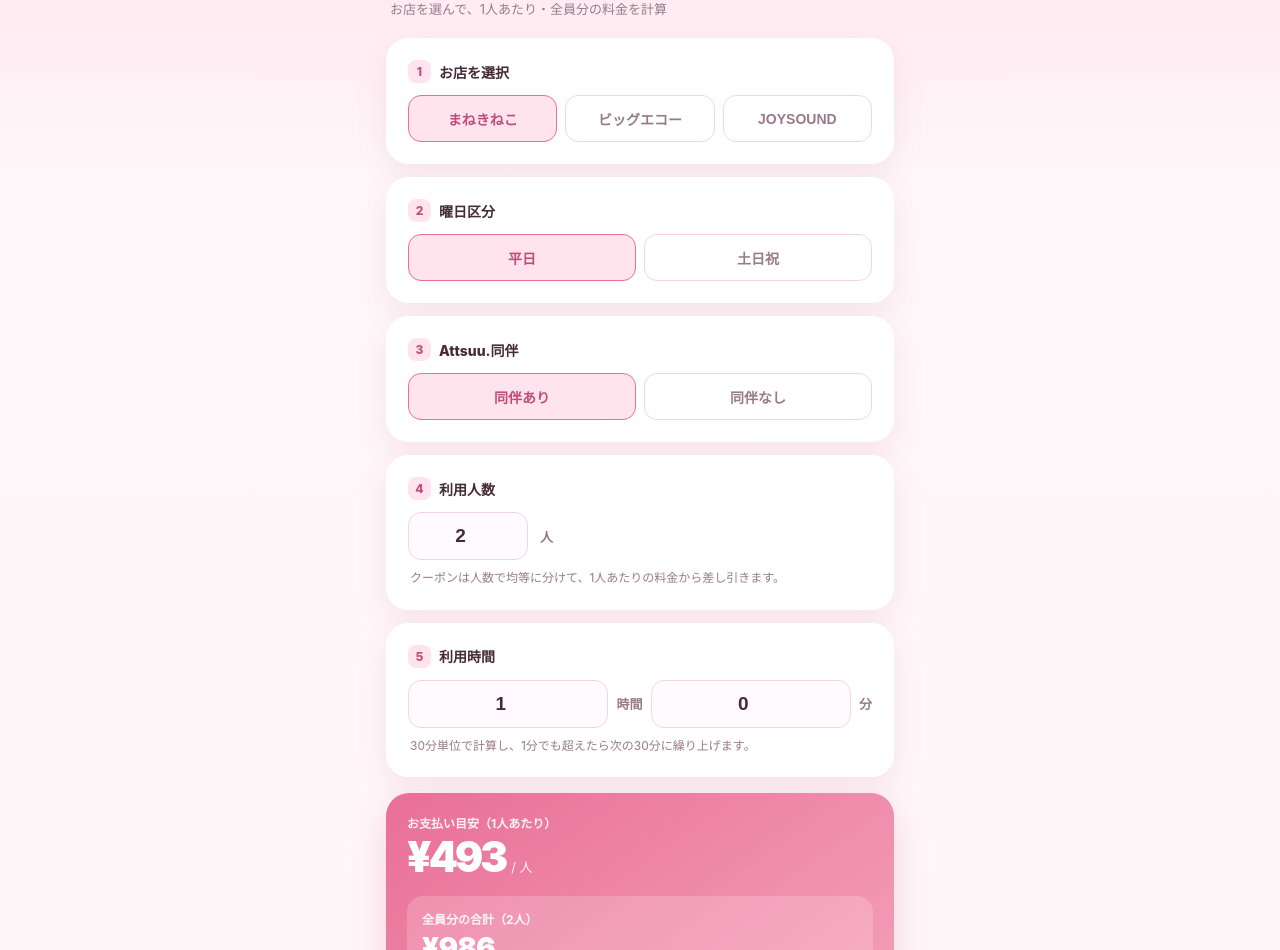
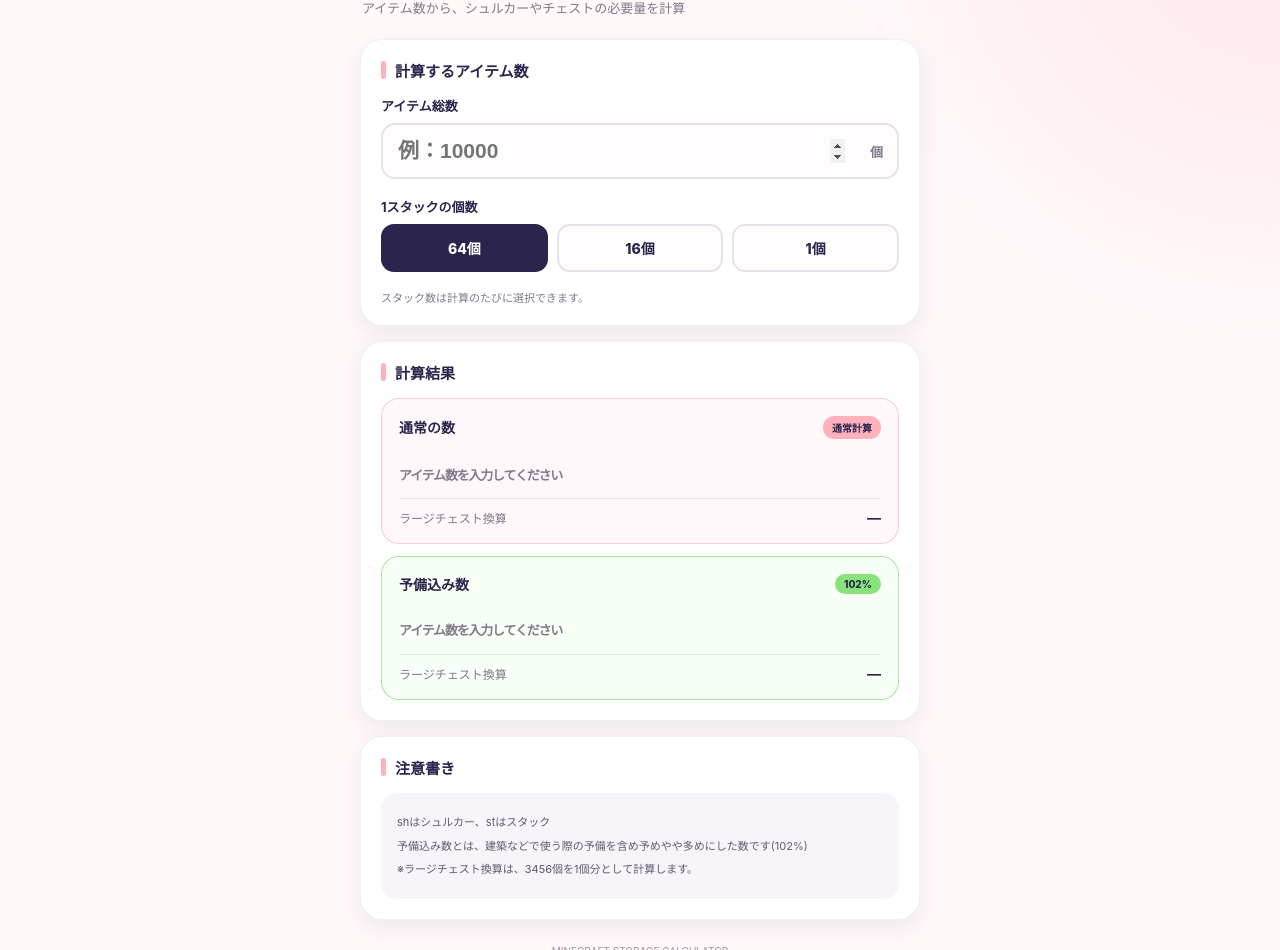
Before and after one commit to Attsuu2238/karaoke-calculator, a plain HTML site: page index.html in a window 1280 px wide. Shown: the part 105-1055 px from the top of the page. Drawn offline with Linux system fonts and the light colour scheme.

Commit message:
Add files via upload

```diff
--- a/index.html
+++ b/index.html
@@ -1,65 +1,203 @@
 <!doctype html>
 <html lang="ja">
 <head>
-<meta charset="utf-8"><meta name="viewport" content="width=device-width, initial-scale=1, viewport-fit=cover">
-<meta name="theme-color" content="#f28cab"><meta name="description" content="カラオケ料金の1人あたり・全員分を計算するツール">
-<link rel="manifest" href="manifest.webmanifest"><link rel="apple-touch-icon" href="icon-192.png">
-<title>カラオケ料金計算</title>
-<style>
-:root{--bg:#fff5f8;--card:#fff;--ink:#442b37;--muted:#987b88;--accent:#e96f98;--accent2:#ffe4ed;--line:#f4d6e1;--shadow:0 12px 32px rgba(174,82,117,.11)}
-*{box-sizing:border-box}body{margin:0;background:linear-gradient(180deg,#ffe3ed 0,#fff7fa 280px,var(--bg) 100%);font-family:-apple-system,BlinkMacSystemFont,"Hiragino Kaku Gothic ProN","Noto Sans JP",sans-serif;color:var(--ink);min-height:100vh}
-.wrap{max-width:540px;margin:0 auto;padding:20px 16px calc(30px + env(safe-area-inset-bottom))}header{padding:12px 4px 20px}.eyebrow{font-size:11px;letter-spacing:.14em;color:#c34d7a;font-weight:900}.title{font-size:28px;line-height:1.25;margin:7px 0 6px;font-weight:900;letter-spacing:-.04em}.sub{color:var(--muted);font-size:13px;margin:0}
-.panel{background:var(--card);border:1px solid #fff;border-radius:22px;padding:18px;margin:0 0 13px;box-shadow:var(--shadow)}.section-title{font-size:14px;font-weight:850;margin:0 0 12px;display:flex;align-items:center;gap:8px}.num{display:inline-grid;place-items:center;width:23px;height:23px;border-radius:8px;background:var(--accent2);color:#c34d7a;font-size:12px}
-.seg{display:grid;grid-template-columns:repeat(2,minmax(0,1fr));gap:8px}.seg.three{grid-template-columns:repeat(3,minmax(0,1fr))}.seg button,.coupon button{border:1.5px solid var(--line);background:#fff;border-radius:13px;padding:12px 7px;font-size:14px;font-weight:800;color:var(--muted);cursor:pointer;min-height:47px}.seg button.active,.coupon button.active{border-color:var(--accent);background:var(--accent2);color:#bd4e78}.hint{font-size:12px;color:var(--muted);margin:9px 2px 0;line-height:1.55}.people-row{display:flex;align-items:center;gap:12px}.people-row input,.time-row input{border:1.5px solid var(--line);border-radius:13px;padding:12px 10px;font-size:19px;font-weight:800;text-align:center;color:var(--ink);background:#fffafd;outline:none}.people-row input{width:120px}.time-row{display:grid;grid-template-columns:1fr auto 1fr auto;align-items:center;gap:8px}.time-row input{width:100%;min-width:0}.people-row input:focus,.time-row input:focus{border-color:var(--accent)}.unit{font-size:13px;color:var(--muted);font-weight:750}.coupon{display:grid;grid-template-columns:repeat(4,1fr);gap:7px}.coupon button{font-size:13px;padding:10px 2px}
-.result{background:linear-gradient(145deg,#e96f98,#f5a5bd);color:#fff;border-radius:23px;padding:21px;box-shadow:0 15px 35px rgba(205,91,132,.22);margin-top:16px}.result-label{font-size:12px;opacity:.9;font-weight:750}.amount{font-size:42px;font-weight:950;letter-spacing:-.04em;margin:5px 0 0;font-variant-numeric:tabular-nums}.per{font-size:13px;opacity:.9;margin-left:5px}.group-total{margin-top:14px;padding:14px 15px;border-radius:16px;background:rgba(255,255,255,.18)}.group-label{font-size:12px;opacity:.9;font-weight:750}.group-amount{font-size:29px;font-weight:950;margin-top:3px;font-variant-numeric:tabular-nums}.breakdown{margin-top:16px;padding-top:13px;border-top:1px solid rgba(255,255,255,.3);display:grid;gap:9px}.line{display:flex;justify-content:space-between;gap:12px;font-size:13px}.line span:first-child{opacity:.9}.line strong{font-variant-numeric:tabular-nums}.usage-notes{font-size:12px;line-height:1.75;color:var(--muted)}.usage-notes p{margin:0 0 12px}.usage-notes p:last-child{margin-bottom:0}.usage-notes strong{color:var(--ink);font-size:13px}.notice{background:#fff0f5;border:1px solid #f6cad9;color:#a64d70;padding:13px;border-radius:14px;font-size:13px;line-height:1.6}.reset{display:block;margin:13px auto 0;border:0;background:transparent;color:var(--muted);font-size:13px;padding:10px 18px;cursor:pointer}.note{font-size:11px;color:var(--muted);text-align:center;line-height:1.6;margin:14px 8px 0}.hidden{display:none!important}
-@media(min-width:500px){.wrap{padding-top:30px}.panel{padding:21px}}
-</style></head><body><main class="wrap">
-<header><div class="eyebrow">KARAOKE · PRICE TOOL</div><h1 class="title">カラオケ料金計算</h1><p class="sub">お店を選んで、1人あたり・全員分の料金を計算</p></header>
-<section class="panel"><h2 class="section-title"><span class="num">1</span>お店を選択</h2><div class="seg three" id="shopChoices"><button class="active" data-value="maneki" aria-pressed="true">まねきねこ</button><button data-value="bigeco" aria-pressed="false">ビッグエコー</button><button data-value="joysound" aria-pressed="false">JOYSOUND</button></div></section>
-<section class="panel"><h2 class="section-title"><span class="num">2</span>曜日区分</h2><div class="seg" id="dayChoices"><button class="active" data-value="weekday" aria-pressed="true">平日</button><button data-value="holiday" aria-pressed="false">土日祝</button></div></section>
-<section class="panel" id="companionPanel"><h2 class="section-title"><span class="num">3</span>Attsuu.同伴</h2><div class="seg" id="companionChoices"><button class="active" data-value="yes" aria-pressed="true">同伴あり</button><button data-value="no" aria-pressed="false">同伴なし</button></div></section>
-<section class="panel"><h2 class="section-title"><span class="num">4</span>利用人数</h2><div class="people-row"><input id="people" type="number" inputmode="numeric" min="1" max="99" step="1" value="2" aria-label="利用人数"><span class="unit">人</span></div><p class="hint" id="peopleHint">クーポンは人数で均等に分けて、1人あたりの料金から差し引きます。</p></section>
-<section class="panel" id="timePanel"><h2 class="section-title"><span class="num">5</span>利用時間</h2><div class="time-row"><input id="hours" type="number" inputmode="numeric" min="0" max="999" value="1" aria-label="時間"><span class="unit">時間</span><input id="minutes" type="number" inputmode="numeric" min="0" max="59" value="0" aria-label="分"><span class="unit">分</span></div><p class="hint">30分単位で計算し、1分でも超えたら次の30分に繰り上げます。</p></section>
-<section class="panel hidden" id="couponPanel"><h2 class="section-title"><span class="num">6</span>クーポン</h2><div class="coupon" id="couponChoices"><button class="active" data-value="0" aria-pressed="true">なし</button><button data-value="500" aria-pressed="false">¥500引き</button><button data-value="1000" aria-pressed="false">¥1,000引き</button></div><p class="hint" id="couponHint"></p></section>
-<section class="panel hidden" id="drinkPanel"><h2 class="section-title"><span class="num">7</span>ドリンク</h2><div class="seg" id="drinkChoices"><button class="active" data-value="one" aria-pressed="true">ワンドリンク</button><button data-value="bar" aria-pressed="false">ドリンクバー</button></div><p class="hint">ワンドリンクは＋¥500。ドリンクバーは＋¥660です。</p></section>
-<div class="notice hidden" id="unknownNotice"></div>
-<section class="result" aria-live="polite"><div class="result-label">お支払い目安（1人あたり）</div><div><span class="amount" id="total">¥493</span><span class="per">/ 人</span></div><div class="group-total"><div class="group-label">全員分の合計（<span id="peopleLabel">2</span>人）</div><div class="group-amount" id="groupTotal">¥986</div></div><div class="breakdown" id="breakdown"></div></section>
-<button class="reset" id="reset" type="button">入力をリセット</button>
-<section class="panel" aria-labelledby="usageTitle">
-  <h2 class="section-title" id="usageTitle"><span class="num">!</span>利用上の注意</h2>
-  <div class="usage-notes">
-    <p><strong>料金について</strong><br>表示される料金は概算です。実際の請求額・料金の正確性について、一切の保証はできません。来店前に各店舗の最新料金やクーポン適用条件をご確認ください。</p>
-    <p><strong>まねきねこ</strong><br>なぜか数円〜数十円ほど高めに設定していますが、3店舗の中ではいちばん的確です。</p>
-    <p><strong>ビッグエコー（ビエコ）</strong><br>かなり概算です。自分自身が普段あまり利用しないため、利用方法や受付での案内によって、実際の金額と大きく異なる可能性がいちばん高いです。すみません。</p>
-    <p><strong>JOYSOUND</strong><br>「JOY学を使わない人はいないでしょう」という精神のもと、短時間利用は想定していません。短時間でJOYSOUNDを使いたい場合は、まねきねこをおすすめします。</p>
-    <p><strong>対象外の日程</strong><br>年末年始・ゴールデンウィーク・お盆などの特別期間は、料金計算がまったく機能しません。</p>
-    <p><strong>今後について</strong><br>暇があれば、ほかのカラオケ店バージョンや、さらに踏み込んだ内容も作ります。</p>
-  </div>
-</section>
-<p class="note">このツールは個人作成の参考用です。料金は必ず店舗でご確認ください。</p>
-</main><script>
-const state={shop:'maneki',day:'weekday',companion:'yes',coupon:0,drink:'one'};const $=id=>document.getElementById(id);
-function setGroup(id,key,value){state[key]=value;document.querySelectorAll(`#${id} button`).forEach(b=>{const on=b.dataset.value===String(value);b.classList.toggle('active',on);b.setAttribute('aria-pressed',String(on));});render();}
-[['shopChoices','shop'],['dayChoices','day'],['companionChoices','companion'],['couponChoices','coupon'],['drinkChoices','drink']].forEach(([id,key])=>$(id).addEventListener('click',e=>{const b=e.target.closest('button');if(b)setGroup(id,key,key==='coupon'?Number(b.dataset.value):b.dataset.value)}));
-['hours','minutes','people'].forEach(id=>$(id).addEventListener('input',render));
-const yen=n=>'¥'+Math.round(n).toLocaleString('ja-JP');const ceil30=m=>Math.ceil(m/30);
-function render(){
- const h=Math.max(0,Math.min(999,Number($('hours').value)||0)),m=Math.max(0,Math.min(59,Number($('minutes').value)||0)),duration=h*60+m;
- const people=Math.max(1,Math.min(99,Math.floor(Number($('people').value)||1)));$('peopleLabel').textContent=people;
- const isManeki=state.shop==='maneki',isBig=state.shop==='bigeco',isJoy=state.shop==='joysound';
- const couponOptions=isBig?[[0,'なし'],[10,'10%OFF'],[30,'30%OFF'],[50,'50%OFF']]:[[0,'なし'],[500,'¥500引き'],[1000,'¥1,000引き']];
- if(!couponOptions.some(([value])=>value===state.coupon))state.coupon=0;
- $('couponChoices').innerHTML=couponOptions.map(([value,label])=>`<button data-value="${value}" class="${state.coupon===value?'active':''}" aria-pressed="${state.coupon===value}">${label}</button>`).join('');
- $('companionPanel').classList.toggle('hidden',!isManeki);$('timePanel').classList.toggle('hidden',isJoy);$('couponPanel').classList.toggle('hidden',isManeki?!(state.day==='holiday'&&state.companion==='yes'):!isBig);$('drinkPanel').classList.toggle('hidden',!isBig);
- $('peopleHint').textContent=isBig?'今回のビッグエコー料金は2人利用時の情報を基準にしています。1人利用の料金は不明です。':isJoy?'JOYSOUNDは1人利用の休日料金が不明です。':'クーポンは人数で均等に分けて、1人あたりの料金から差し引きます。';
- $('couponHint').textContent=isBig?(state.drink==='bar'?'ドリンクバーではクーポン種類にかかわらず、室料＋ドリンクバー代の総額から10%OFFです。':'ワンドリンクでは、選んだ割合を室料から割引してから＋¥500します。'):'選んだクーポン額を人数で均等に分けます。';
- let per=0,known=true,rows=[];
- if(isManeki){const base=state.day==='weekday'?(state.companion==='yes'?493:580):(state.companion==='yes'?493:580);const step=state.day==='holiday'?(state.companion==='yes'?47:55):0;const rounds=state.day==='holiday'?ceil30(duration):0;const couponOn=state.day==='holiday'&&state.companion==='yes';const discount=couponOn?state.coupon/people:0;per=Math.max(0,base+step*rounds-discount);rows.push(['基本料金（1人）',yen(base)]);if(step)rows.push([`時間加算（${rounds}回 × ${yen(step)}）`,'+'+yen(rounds*step)]);rows.push(['利用時間',`${h}時間${m}分`]);if(discount)rows.push(['クーポン割引（1人分）','-'+yen(discount)]);}
- if(isBig){if(people===1){known=false;}else{const rate=state.day==='weekday'?70:100;let room;if(duration===0)room=0;else if(duration===180)room=state.day==='weekday'?350:500;else if(duration>=210)room=state.day==='weekday'?420:600;else room=ceil30(duration)*rate;const drink=state.drink==='one'?500:660;let subtotal;if(state.drink==='one'){subtotal=room*(1-state.coupon/100)+drink;rows.push(['室料（クーポン適用後）',yen(room*(1-state.coupon/100))]);rows.push(['ワンドリンク','+'+yen(drink)]);}else{subtotal=(room+drink)*(state.coupon?0.9:1);rows.push(['室料（割引前）',yen(room)]);rows.push(['ドリンクバー','+'+yen(drink)]);if(state.coupon)rows.push(['総額10%OFF','-'+yen((room+drink)*0.1)]);}per=subtotal;rows.unshift(['室料（割引前）',yen(room)]);}}
- if(isJoy){if(state.day==='weekday'){per=660;rows.push(['平日料金（時間・人数によらず）',yen(660)]);}else if(people>=2){per=1100;rows.push(['休日料金（1人あたり）',yen(1100)]);}else{known=false;}}
- $('unknownNotice').classList.toggle('hidden',known);if(!known){$('unknownNotice').textContent=isBig?'ビッグエコーの1人利用料金は未確認です。2人以上で計算してください。':'JOYSOUNDの休日・1人利用料金は未確認です。';$('total').textContent='不明';$('groupTotal').textContent='不明';$('breakdown').innerHTML='<div class="line"><span>料金情報</span><strong>未確認</strong></div>';return;}
- $('total').textContent=yen(per);$('groupTotal').textContent=yen(per*people);$('breakdown').innerHTML=rows.map(([a,b])=>`<div class="line"><span>${a}</span><strong>${b}</strong></div>`).join('');
-}
-$('reset').addEventListener('click',()=>{Object.assign(state,{shop:'maneki',day:'weekday',companion:'yes',coupon:0,drink:'one'});$('people').value=2;$('hours').value=1;$('minutes').value=0;[['shopChoices','maneki'],['dayChoices','weekday'],['companionChoices','yes'],['couponChoices','0'],['drinkChoices','one']].forEach(([id,v])=>document.querySelectorAll(`#${id} button`).forEach(b=>{const on=b.dataset.value===v;b.classList.toggle('active',on);b.setAttribute('aria-pressed',String(on));}));render();});
-if('serviceWorker'in navigator&&location.protocol.startsWith('http'))navigator.serviceWorker.register('./sw.js').catch(()=>{});render();
-</script></body></html>
+  <meta charset="utf-8">
+  <meta name="viewport" content="width=device-width, initial-scale=1, viewport-fit=cover">
+  <meta name="theme-color" content="#2B244D">
+  <title>Minecraft 収納量計算機</title>
+  <style>
+    :root {
+      --pink: #FFB1BE;
+      --navy: #2B244D;
+      --green: #88E47A;
+      --coral: #DA6452;
+      --brown: #4B3E37;
+      --paper: #FFF9FA;
+      --white: #FFFFFF;
+      --muted: #81798C;
+      --line: #E9E1EA;
+      --shadow: 0 8px 24px rgba(43,36,77,.08);
+    }
+    * { box-sizing: border-box; }
+    body {
+      margin: 0;
+      min-height: 100vh;
+      padding: 24px 16px 40px;
+      color: var(--navy);
+      background:
+        radial-gradient(circle at 100% 0%, rgba(255,177,190,.28), transparent 28rem),
+        var(--paper);
+      font-family: -apple-system, BlinkMacSystemFont, "Segoe UI", "Noto Sans JP", sans-serif;
+    }
+    .app { width: min(100%, 560px); margin: 0 auto; }
+    header { margin: 4px 2px 22px; }
+    .eyebrow {
+      display: inline-flex; align-items: center; gap: 7px;
+      color: var(--brown); font-size: 12px; font-weight: 800;
+      letter-spacing: .09em; text-transform: uppercase;
+    }
+    .pixel {
+      width: 10px; height: 10px; background: var(--green);
+      box-shadow: 4px 0 var(--green), 0 4px var(--green), 4px 4px var(--green);
+      margin: 0 5px 4px 0;
+    }
+    h1 { margin: 10px 0 6px; font-size: clamp(25px, 7vw, 32px); line-height: 1.2; letter-spacing: -.04em; }
+    .subtitle { margin: 0; color: var(--muted); font-size: 13px; }
+    .panel {
+      background: var(--white); border: 1px solid rgba(43,36,77,.07);
+      border-radius: 22px; padding: 20px; box-shadow: var(--shadow);
+      margin-bottom: 15px;
+    }
+    .section-title {
+      margin: 0 0 15px; font-size: 15px; font-weight: 850;
+      display: flex; align-items: center; gap: 9px;
+    }
+    .section-title::before {
+      content: ""; width: 5px; height: 18px; border-radius: 8px; background: var(--pink);
+    }
+    label { display: block; margin: 0 0 8px; font-size: 13px; font-weight: 750; }
+    .number-wrap { position: relative; }
+    input[type="number"] {
+      width: 100%; height: 56px; border: 2px solid var(--line);
+      border-radius: 14px; padding: 0 52px 0 15px;
+      color: var(--navy); background: #FFFCFD; font-size: 21px; font-weight: 800;
+      outline: none; transition: border-color .15s, box-shadow .15s;
+    }
+    input[type="number"]:focus { border-color: var(--pink); box-shadow: 0 0 0 4px rgba(255,177,190,.2); }
+    input::-webkit-inner-spin-button, input::-webkit-outer-spin-button { opacity: 1; }
+    .unit { position: absolute; right: 16px; top: 50%; transform: translateY(-50%); color: var(--muted); font-size: 13px; font-weight: 700; pointer-events: none; }
+    .choices { display: grid; grid-template-columns: repeat(3, 1fr); gap: 9px; }
+    .choice { position: relative; }
+    .choice input { position: absolute; opacity: 0; pointer-events: none; }
+    .choice span {
+      display: flex; min-height: 48px; justify-content: center; align-items: center;
+      border: 2px solid var(--line); border-radius: 13px; background: #FFFCFD;
+      font-size: 14px; font-weight: 800; cursor: pointer; transition: .15s;
+    }
+    .choice input:checked + span { border-color: var(--navy); background: var(--navy); color: white; }
+    .choice input:focus-visible + span { outline: 3px solid rgba(255,177,190,.7); outline-offset: 2px; }
+    .hint { margin: 9px 0 0; color: var(--muted); font-size: 11px; }
+    .results { display: grid; gap: 12px; }
+    .result-card {
+      border-radius: 18px; padding: 17px; background: #FFF8FA;
+      border: 1px solid rgba(255,177,190,.65);
+    }
+    .result-card.reserve { background: #F8FFF6; border-color: rgba(136,228,122,.75); }
+    .result-label { display: flex; align-items: center; justify-content: space-between; gap: 8px; margin-bottom: 12px; }
+    .result-label strong { font-size: 14px; }
+    .tag { border-radius: 999px; padding: 4px 9px; background: var(--pink); color: var(--navy); font-size: 10px; font-weight: 850; }
+    .reserve .tag { background: var(--green); }
+    .main-result { font-size: clamp(23px, 7vw, 30px); line-height: 1.25; font-weight: 900; letter-spacing: -.04em; overflow-wrap: anywhere; }
+    .main-result small { font-size: 14px; letter-spacing: 0; }
+    .sub-result { margin-top: 10px; padding-top: 10px; border-top: 1px solid rgba(43,36,77,.1); display: flex; justify-content: space-between; gap: 8px; font-size: 12px; color: var(--muted); }
+    .sub-result strong { color: var(--navy); font-size: 14px; }
+    .empty { color: var(--muted); font-size: 13px; font-weight: 600; }
+    .notes { background: #F7F5FA; border-radius: 16px; padding: 15px 16px; }
+    .notes-title { margin: 0 0 8px; font-size: 12px; font-weight: 850; color: var(--brown); }
+    .notes p { margin: 5px 0; font-size: 11px; line-height: 1.7; color: #625A70; }
+    footer { text-align: center; color: #9B93A5; font-size: 10px; padding: 10px 0 0; }
+    @media (max-width: 380px) {
+      body { padding-left: 12px; padding-right: 12px; }
+      .panel { padding: 16px; }
+      .main-result { font-size: 22px; }
+    }
+  </style>
+</head>
+<body>
+  <main class="app">
+    <header>
+      <div class="eyebrow"><span class="pixel" aria-hidden="true"></span> MINECRAFT TOOL</div>
+      <h1>収納量計算機</h1>
+      <p class="subtitle">アイテム数から、シュルカーやチェストの必要量を計算</p>
+    </header>
+
+    <section class="panel" aria-labelledby="input-title">
+      <h2 class="section-title" id="input-title">計算するアイテム数</h2>
+      <label for="total">アイテム総数</label>
+      <div class="number-wrap">
+        <input id="total" type="number" min="0" step="1" inputmode="numeric" placeholder="例：10000">
+        <span class="unit">個</span>
+      </div>
+      <div style="height:18px"></div>
+      <label>1スタックの個数</label>
+      <div class="choices" role="radiogroup" aria-label="1スタックの個数">
+        <label class="choice"><input type="radio" name="stack" value="64" checked><span>64個</span></label>
+        <label class="choice"><input type="radio" name="stack" value="16"><span>16個</span></label>
+        <label class="choice"><input type="radio" name="stack" value="1"><span>1個</span></label>
+      </div>
+      <p class="hint">スタック数は計算のたびに選択できます。</p>
+    </section>
+
+    <section class="panel" aria-labelledby="result-title">
+      <h2 class="section-title" id="result-title">計算結果</h2>
+      <div class="results" aria-live="polite">
+        <div class="result-card">
+          <div class="result-label"><strong>通常の数</strong><span class="tag">通常計算</span></div>
+          <div class="main-result" id="normal-main"><span class="empty">アイテム数を入力してください</span></div>
+          <div class="sub-result"><span>ラージチェスト換算</span><strong id="normal-chest">—</strong></div>
+        </div>
+        <div class="result-card reserve">
+          <div class="result-label"><strong>予備込み数</strong><span class="tag">102%</span></div>
+          <div class="main-result" id="reserve-main"><span class="empty">アイテム数を入力してください</span></div>
+          <div class="sub-result"><span>ラージチェスト換算</span><strong id="reserve-chest">—</strong></div>
+        </div>
+      </div>
+    </section>
+
+    <section class="panel" aria-labelledby="notes-title">
+      <h2 class="section-title" id="notes-title">注意書き</h2>
+      <div class="notes">
+        <p>shはシュルカー、stはスタック</p>
+        <p>予備込み数とは、建築などで使う際の予備を含め予めやや多めにした数です(102%)</p>
+        <p>※ラージチェスト換算は、3456個を1個分として計算します。</p>
+      </div>
+    </section>
+    <footer>MINECRAFT STORAGE CALCULATOR</footer>
+  </main>
+
+  <script>
+    const totalInput = document.getElementById('total');
+    const stackInputs = document.querySelectorAll('input[name="stack"]');
+    const normalMain = document.getElementById('normal-main');
+    const reserveMain = document.getElementById('reserve-main');
+    const normalChest = document.getElementById('normal-chest');
+    const reserveChest = document.getElementById('reserve-chest');
+
+    const format = n => n.toLocaleString('ja-JP');
+
+    function makeResult(total, stackSize) {
+      const shSize = stackSize * 27;
+      const sh = Math.floor(total / shSize);
+      const afterSh = total % shSize;
+      const st = Math.floor(afterSh / stackSize);
+      const pieces = afterSh % stackSize;
+      return `${format(sh)}sh ${format(st)}st ${format(pieces)}個`;
+    }
+
+    function update() {
+      const raw = totalInput.value.trim();
+      const stackSize = Number(document.querySelector('input[name="stack"]:checked').value);
+
+      if (raw === '' || !Number.isFinite(Number(raw)) || Number(raw) < 0) {
+        normalMain.innerHTML = '<span class="empty">アイテム数を入力してください</span>';
+        reserveMain.innerHTML = '<span class="empty">アイテム数を入力してください</span>';
+        normalChest.textContent = '—';
+        reserveChest.textContent = '—';
+        return;
+      }
+
+      const total = Math.floor(Number(raw));
+      const reserveTotal = Math.ceil(total * 1.02);
+
+      normalMain.textContent = makeResult(total, stackSize);
+      reserveMain.textContent = makeResult(reserveTotal, stackSize);
+      normalChest.textContent = (total / 3456).toFixed(2) + '個分';
+      reserveChest.textContent = (reserveTotal / 3456).toFixed(2) + '個分';
+    }
+
+    totalInput.addEventListener('input', update);
+    stackInputs.forEach(input => input.addEventListener('change', update));
+    update();
+  </script>
+</body>
+</html>
```
